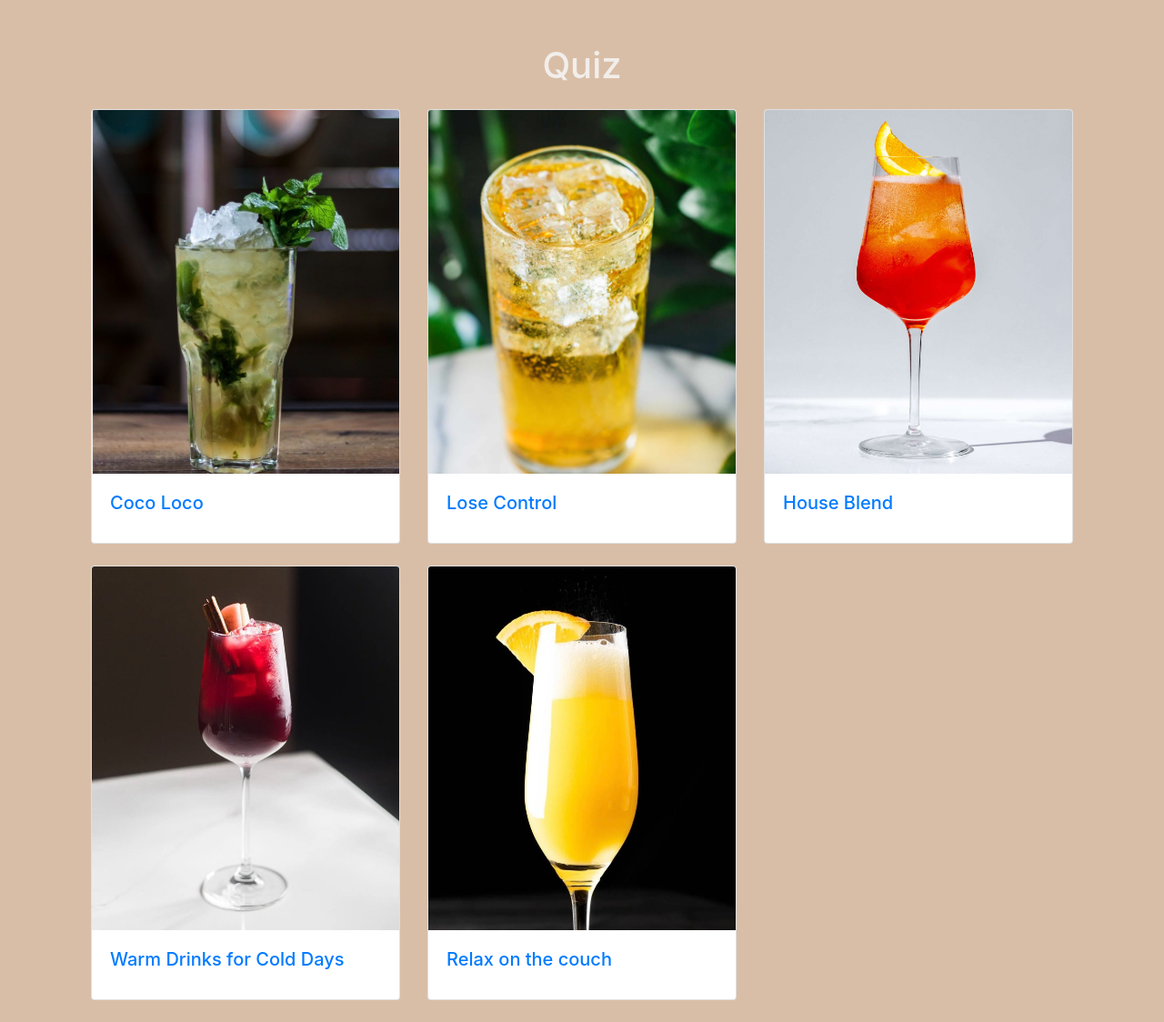
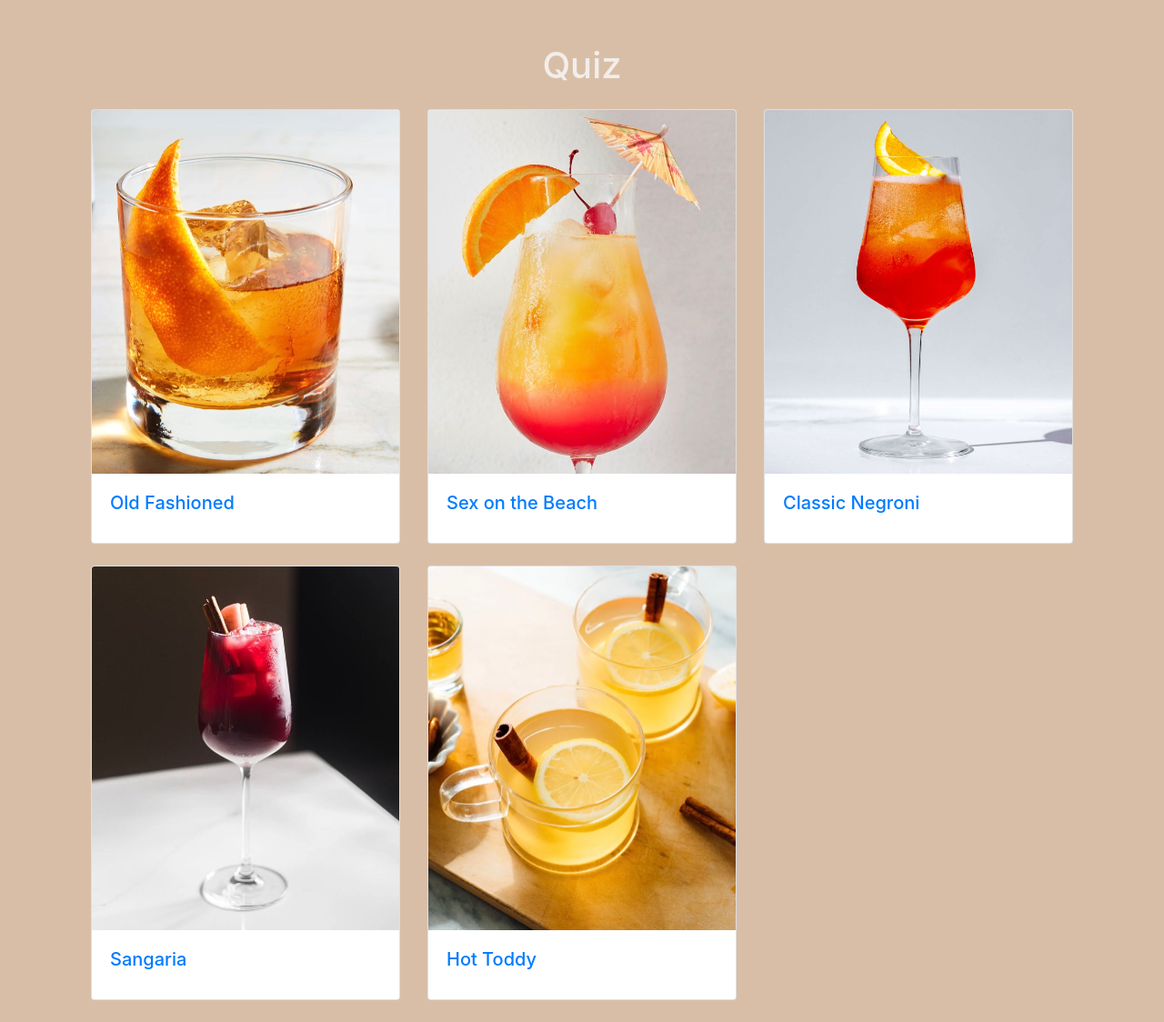
Before and after one commit to MayRamati/COMS4170-Project, a Flask app: page /quiz_menu in a window 1280 px wide. Shown: the part 56-1180 px from the top of the page at 91% size. Run offline with Flask 3, Linux system fonts and the light colour scheme; some libraries are stand-ins or nearby versions.

Commit message:
learn and quiz menu updates

```diff
--- a/server.py
+++ b/server.py
@@ -7,7 +7,7 @@ app.secret_key = 'COMS4170'
 
 lessons = {
     1: {
-        "name": "Ol Fashioned",
+        "name": "Old Fashioned",
         "ingredients": ["Scotch Whiskey", "Granulated Sugar", "Dashes Bitters", "Orange Slice", "Water", "Ice"],
         "preparation_steps": [
             "Put the sugar, bitters and water in a small tumbler.",
@@ -69,9 +69,6 @@ lessons = {
         "image": "learn6.jpeg"
     }
 }
-
-
-
 
 quizzes = {
     1: {
--- a/static/learn.css
+++ b/static/learn.css
@@ -55,6 +55,7 @@ ul, ol {
     color: #fff;
     background-color: #D9BEA7;
     text-decoration: none;
+    border:none
 }
 
 .btn:hover {
--- a/static/quiz_menu.js
+++ b/static/quiz_menu.js
@@ -2,28 +2,28 @@ document.addEventListener('DOMContentLoaded', function () {
     const learning = [
         {
             id: 1,
-            name: 'Coco Loco',
-            image_url: 'static/img/learn1.jpeg'
+            name: 'Old Fashioned',
+            image_url: 'static/img/learn8.jpeg'
         },
         {
             id: 2,
-            name: 'Lose Control',
-            image_url: 'static/img/learn2.jpeg'
+            name: 'Sex on the Beach',
+            image_url: 'static/img/learn7.jpeg'
         },
         {
             id: 3,
-            name: 'House Blend',
+            name: 'Classic Negroni',
             image_url: 'static/img/learn3.jpeg'
         },
         {
             id: 4,
-            name: 'Warm Drinks for Cold Days',
+            name: 'Sangaria',
             image_url: 'static/img/learn4.jpeg'
         },
         {
             id: 5,
-            name: 'Relax on the couch',
-            image_url: 'static/img/learn5.jpeg'
+            name: 'Hot Toddy',
+            image_url: 'static/img/learn6.jpeg'
         }
     ];
 
--- a/templates/learn.html
+++ b/templates/learn.html
@@ -9,14 +9,13 @@
 </head>
 <body>
 <div class="container">
-    <h1 class="cocktail-name">{{ data.name }}</h1> <!-- The cocktail name as the page header -->
+    <h1 class="cocktail-name">{{ data.name }}</h1>
     <div class="cocktail-display">
         <!-- Image on the left -->
         <div class="lesson-image">
             <img src="{{ url_for('static', filename='img/' + data.image) }}" alt="{{ data.name }} Image">
         </div>
         <br> <br>
-        <!-- Details on the right -->
         <div class="cocktail-details"> <br>
        <h2>
         <img src="https://www.shutterstock.com/image-vector/vector-sketch-martini-glass-olives-260nw-227829139.jpg" alt="Ingredients Icon" class="title-icon" > Ingredients:
```
Also changed, not shown: static/learn_menu.js (+8 -8 lines).
